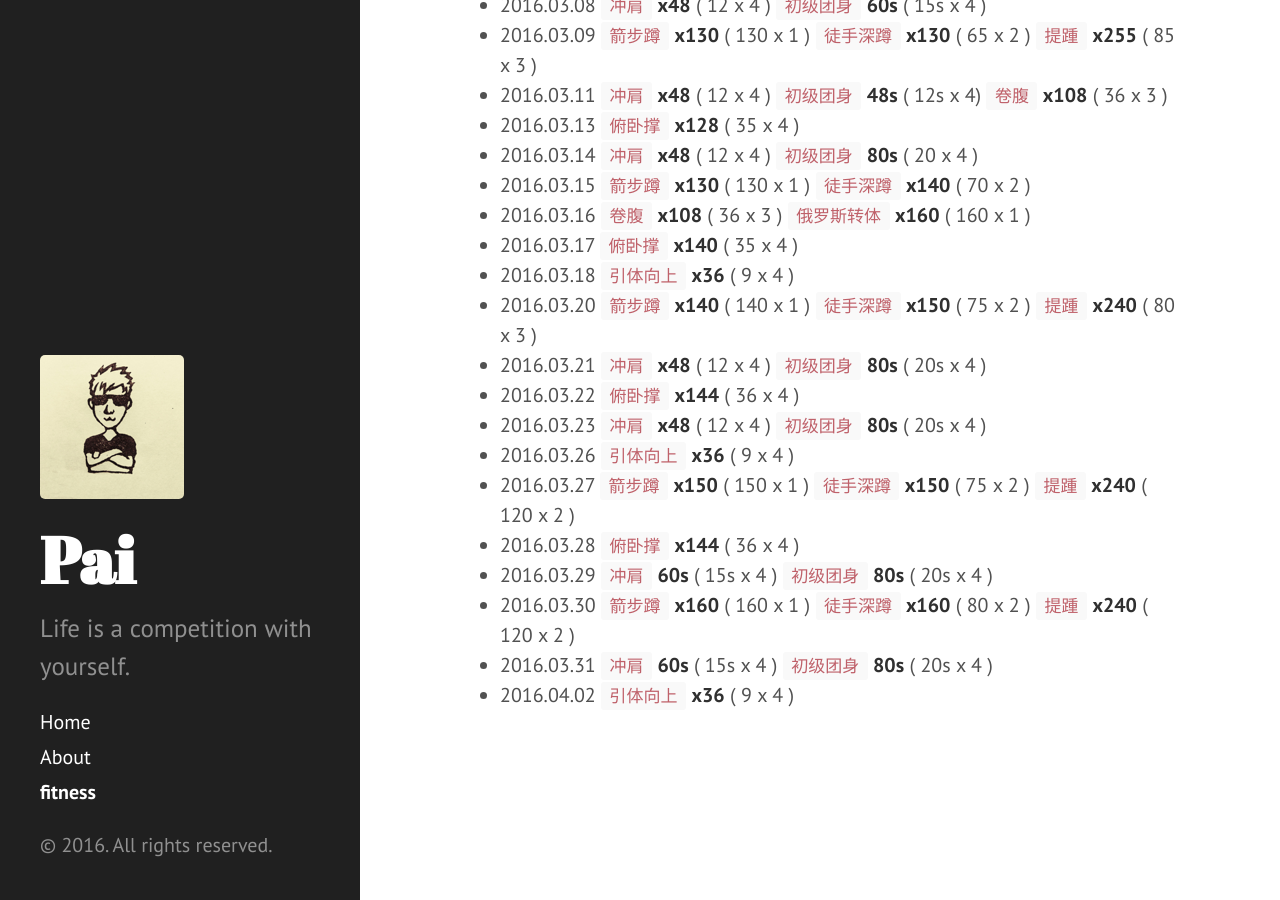
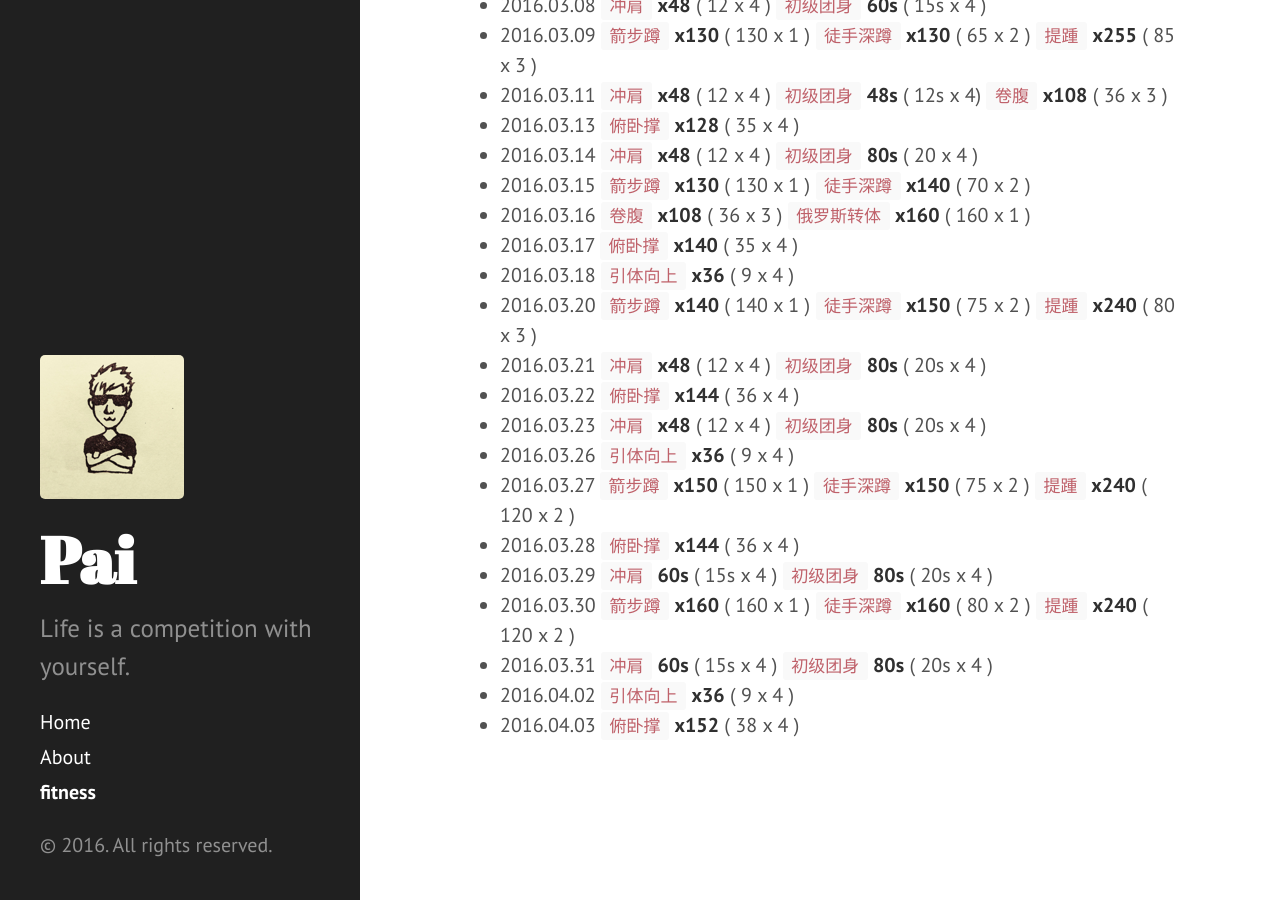
Before and after one commit to dragon8897/dragon8897.github.io, a Jekyll site: the page built from fitness.md, in a window 1280 px wide and 900 px high, scrolled down 3048 px. Built offline with Jekyll 4.4.1, drawn with Linux system fonts in a browser that asks for light colours; Markdown is read by kramdown in place of the engine named in the settings.

Commit message:
add fitness record.

```diff
--- a/fitness.md
+++ b/fitness.md
@@ -103,3 +103,4 @@ title: fitness
 - 2016.03.30 `箭步蹲` **x160** ( 160 x 1 ) `徒手深蹲` **x160** ( 80 x 2 ) `提踵` **x240** ( 120 x 2 )
 - 2016.03.31 `冲肩` **60s** ( 15s x 4 ) `初级团身` **80s** ( 20s x 4 )
 - 2016.04.02 `引体向上` **x36** ( 9 x 4 )
+- 2016.04.03 `俯卧撑` **x152** ( 38 x 4 )
```
